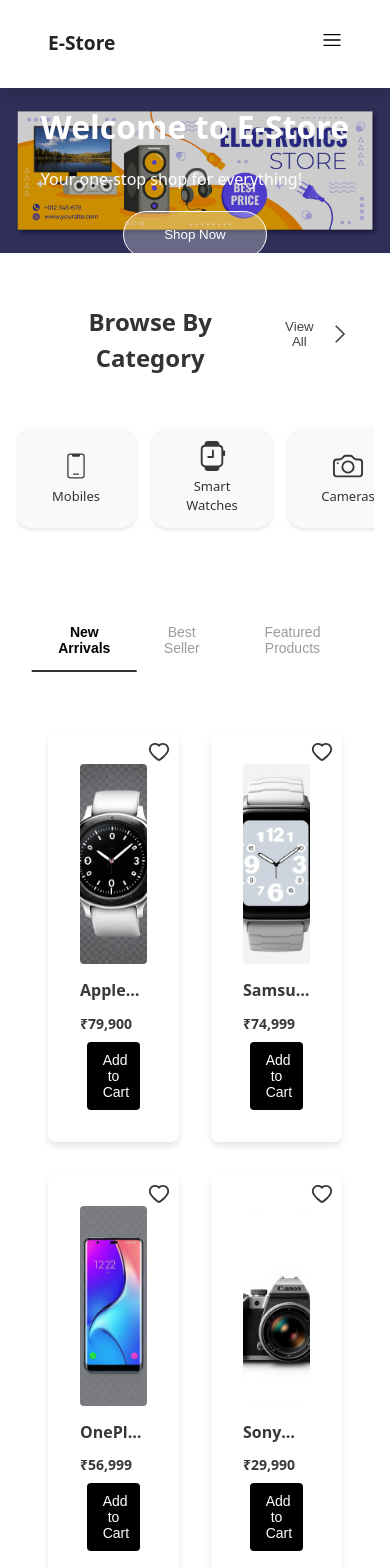
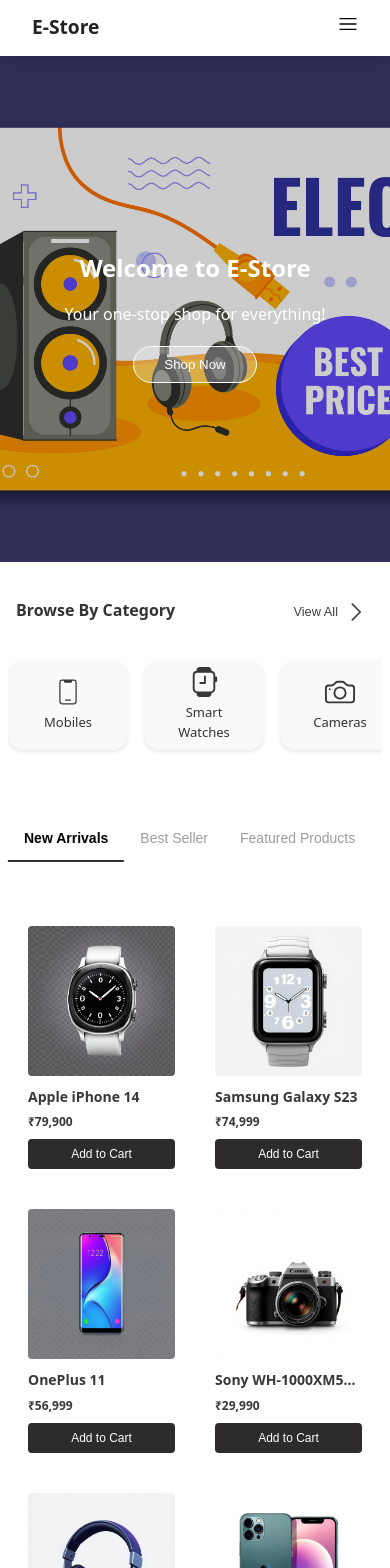
Before and after one commit to Rahul28396/e-store-react, a React (Vite) app: page / in a window 390 px wide. Shown: the top 1568 px of the page. Built offline with nearby package versions, Linux system fonts and the light colour scheme.

Commit message:
Added mobile first approch

```diff
--- a/src/components/Banner/Banner.module.css
+++ b/src/components/Banner/Banner.module.css
@@ -1,43 +1,84 @@
-.banner{
+.banner {
     position: relative;
     width: 100%;
-    height: 80%;
+    height: 60vh; /* Adjusted for better mobile experience */
     display: flex;
     justify-content: center;
     align-items: center;
+    flex-direction: column; /* Stack content vertically on smaller screens */
 }
 
-.bannerImage{
+.bannerImage {
     width: 100%;
     height: 100%;
     object-fit: cover;
     filter: brightness(0.8);
 }
 
-.bannerContent{
+.bannerContent {
     position: absolute;
     color: white;
     text-align: center;
     z-index: 1;
+    padding: 0 20px; /* Add padding for better spacing on smaller screens */
 }
 
-.bannerTitle{
+.bannerTitle {
+    font-size: 1.5rem; /* Adjust font size for mobile */
     font-weight: bold;
     margin-bottom: 10px;
 }
-.bannerSubtitle{
+
+.bannerSubtitle {
+    font-size: 1rem; /* Adjust font size for mobile */
     margin-bottom: 20px;
 }
-.bannerButton{
+
+.bannerButton {
     background-color: #ffffff47;
     color: white;
-    padding: 15px 40px;
+    padding: 10px 30px; /* Adjust padding for mobile */
     border: 1px solid white;
     border-radius: 50px;
     cursor: pointer;
     transition: background-color 0.3s ease;
 }
-.bannerButton:hover{
+
+.bannerButton:hover {
     background-color: #0057b335;
     border: 1px solid white;
 }
+
+/* Media queries for larger screens */
+@media (min-width: 768px) {
+    .banner {
+        height: 80vh; /* Increase height for larger screens */
+        flex-direction: row; /* Align content horizontally */
+    }
+
+    .bannerTitle {
+        font-size: 2rem; /* Increase font size for larger screens */
+    }
+
+    .bannerSubtitle {
+        font-size: 1.2rem; /* Increase font size for larger screens */
+    }
+
+    .bannerButton {
+        padding: 15px 40px; /* Increase padding for larger screens */
+    }
+}
+
+@media (min-width: 1200px) {
+    .banner {
+        height: 100vh; /* Full height for very large screens */
+    }
+
+    .bannerTitle {
+        font-size: 2.5rem; /* Further increase font size */
+    }
+
+    .bannerSubtitle {
+        font-size: 1.5rem;
+    }
+}
--- a/src/components/Header/Header.module.css
+++ b/src/components/Header/Header.module.css
@@ -106,7 +106,7 @@
 
 @media (max-width: 768px) { /* Keeping media query breakpoint consistent */
     .header {
-        padding: 1rem 3rem; /* Adjusted padding for smaller screens */
+        padding: 0 2rem; /* Adjusted padding for smaller screens */
         justify-content: space-between;
     }
 
--- a/src/components/Product/Product.jsx
+++ b/src/components/Product/Product.jsx
@@ -2,13 +2,13 @@ import React from "react";
 import { AiOutlineHeart } from "react-icons/ai";
 import styles from "./Product.module.css";
 
-const Product = ({ product }) => {
+const Product = ({ product, showFavIcon  }) => {
   const { name, price, image } = product;
   return (
     <div className={styles.productCard}>
-      <div className={styles.favoriteIcon}>
+      {showFavIcon && <div className={styles.favoriteIcon}>
         <AiOutlineHeart size={24} />
-      </div>
+      </div>}
       <img src={`product-images/${image}`} alt={name} className={styles.productImage} />
       <h2 className={styles.productName}>{name}</h2>
       <p className={styles.productPrice}>{price}</p>
--- a/src/components/Product/Product.module.css
+++ b/src/components/Product/Product.module.css
@@ -8,8 +8,12 @@
     padding: 16px;
     box-sizing: border-box;
     margin: 0 auto;
-    box-shadow: 0 4px 6px rgba(0, 0, 0, 0.1);
-    padding: 32px;
+    /* box-shadow: 0 4px 6px rgba(0, 0, 0, 0.1); */
+}
+
+.productCard:hover {
+    box-shadow: 0 8px 12px rgba(0, 0, 0, 0.2);
+    transition: box-shadow 0.3s ease-in-out;
 }
 
 .favoriteIcon {
@@ -36,7 +40,7 @@
     -webkit-line-clamp: 1;
     line-clamp: 1;
     -webkit-box-orient: vertical;
-    text-align: justify;
+    text-align: left;
 }
 
 .productPrice {
@@ -47,11 +51,44 @@
 
 .addToCartButton {
     padding: 10px 16px;
-    width: 80%;
+    width: 100%;
     font-size: 14px;
-    background-color: black;
-    color: white;
+    background-color: white;
+    color: rgb(13, 9, 9);
     border: none;
     border-radius: 4px;
     cursor: pointer;
+    background-color: #2d2b2b;
+    color: white;
+
 }
+
+.addToCartButton:hover {
+    background-color: #0b0b0b;
+    transition: background-color 0.3s ease-in-out;
+}
+
+/* Mobile-friendly adjustments */
+@media (max-width: 480px) {
+    .productCard {
+        padding: 4px;
+    }
+
+    .productImage {
+        height: 150px;
+    }
+
+    .productName {
+        font-size: 14px;
+        margin: 8px 0;
+    }
+
+    .productPrice {
+        font-size: 12px;
+    }
+
+    .addToCartButton {
+        padding: 8px 12px;
+        font-size: 12px;
+    }
+}
--- a/src/widgets/BrowseByCategory/BrowseByCategory.module.css
+++ b/src/widgets/BrowseByCategory/BrowseByCategory.module.css
@@ -103,9 +103,8 @@
     }
 
     .category-item {
-        padding: 1rem;
         min-width: 120px;
-        height: 100px;
+        /* height: 100px; */
         box-sizing: border-box;
     }
 
--- a/src/widgets/PanelWithHeader/PanelWithHeader.module.css
+++ b/src/widgets/PanelWithHeader/PanelWithHeader.module.css
@@ -19,16 +19,32 @@
     justify-content: space-between;
     align-items: center;
     padding: 1rem;
+
+    @media (max-width: 768px) {
+        align-items: baseline;
+    }
 }
 
 .title {
     color: #333;
+    font-size: 1.5rem;
+
+    @media (max-width: 768px) {
+        font-size: 1.2rem;
+    }
+
+    @media (max-width: 480px) {
+        font-size: 1rem;
+    }
 }
-
 
 .navigation {
     display: flex;
     gap: 1rem;
+
+    @media (max-width: 768px) {
+        margin-top: 1rem;
+    }
 }
 
 .next {
@@ -42,32 +58,37 @@
     align-items: center;
     justify-content: center;
     gap: 8px;
+    font-size: 1rem;
+
+    @media (max-width: 768px) {
+        padding: 0.5rem;
+        font-size: 0.9rem;
+    }
+
+    @media (max-width: 480px) {
+        font-size: 0.8rem;
+    }
 }
 
 .next:hover {
     transform: scale(1.2);
     transition: transform 0.2s ease-in-out;
+
+    @media (max-width: 768px) {
+        transform: scale(1.1);
+    }
 }
 
-@media screen and (max-width: 768px) {
+@media screen and (max-width: 480px) {
     .PanelWithHeader {
-        padding: 1rem;
-    }
-
-    .next {
         padding: 0.5rem;
     }
 
     .header {
-        align-items: baseline;
+        padding: 0.5rem;
     }
 
     .navigation {
-        margin-top: 1rem;
+        gap: 0.5rem;
     }
-
-    .next:hover {
-        transform: scale(1.1);
-    }
-
 }
--- a/src/widgets/ProductsSection/ProductsSection.module.css
+++ b/src/widgets/ProductsSection/ProductsSection.module.css
@@ -8,6 +8,6 @@
     }
 
     @media (max-width: 768px) {
-        padding: 1rem 2rem;
+        padding: 8px;
     }
 }
```
